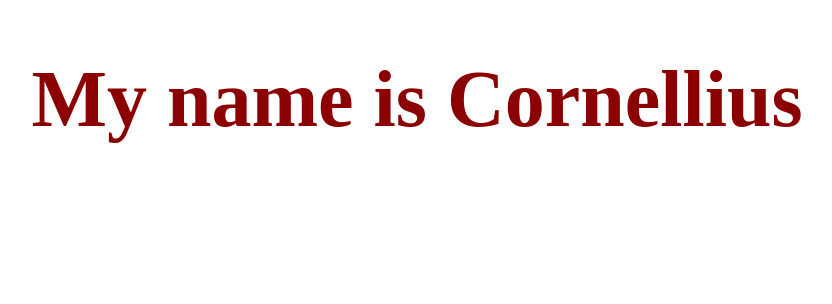
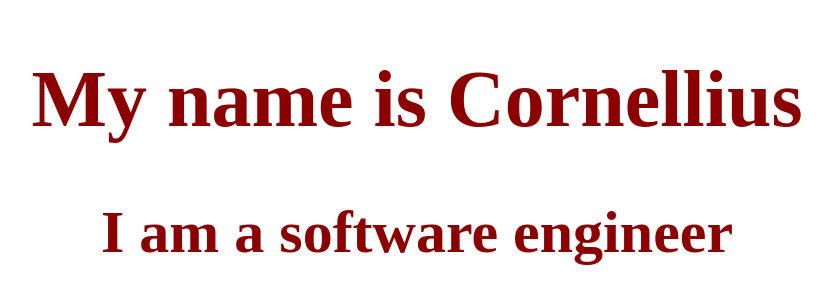
Before and after one commit to cngondo/superman, a plain HTML site: page index.html in a window 1280 px wide. Shown: the whole page, without its empty margins (223-1055 px from the left). Drawn offline with Linux system fonts and the light colour scheme.

Commit message:
added a title to webpage

```diff
--- a/index.html
+++ b/index.html
@@ -7,6 +7,8 @@
       <div class=header>
         <h1>My name is Cornellius</h1>
 
+        <h2>I am a software engineer</h2>
+
       </div>
 
 
```
